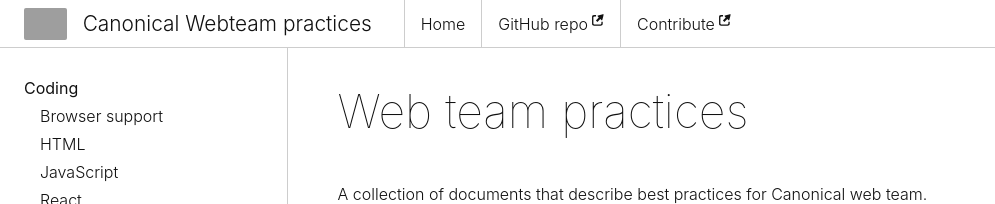
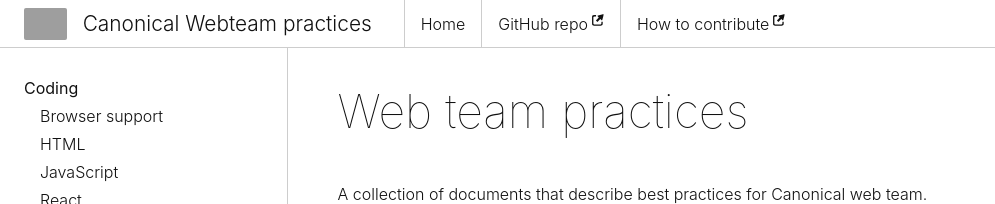
Before and after one commit to canonical-web-and-design/practices, a Jekyll site: the page built from index.md, in a window 1280 px wide and 900 px high. Shown: the top 204 px of the window, without its empty margins (0-995 px from the left). Built offline with Jekyll 4.4.1, drawn with Linux system fonts in a browser that asks for light colours; some web fonts are replaced; our own code applies the rules of GitHub Pages for plain Markdown files; grey boxes are pictures that could not be loaded.

Commit message:
Update link text to 'How to contribute'
Co-Authored-By: bartaz <83575+bartaz@users.noreply.github.com>

```diff
--- a/_layouts/base.html
+++ b/_layouts/base.html
@@ -42,7 +42,7 @@
           <ul class="p-navigation__links">
             <li class="p-navigation__link"><a href="/practices/">Home</a></li>
             <li class="p-navigation__link"><a href="https://github.com/canonical-webteam/practices" class="p-link--external">GitHub repo</a></li>
-            <li class="p-navigation__link"><a href="https://github.com/canonical-webteam/practices/blob/master/CONTRIBUTING.md" class="p-link--external">Contribute</a></li>
+            <li class="p-navigation__link"><a href="https://github.com/canonical-webteam/practices/blob/master/CONTRIBUTING.md" class="p-link--external">How to contribute</a></li>
           </ul>
         </nav>
       </header>
```
